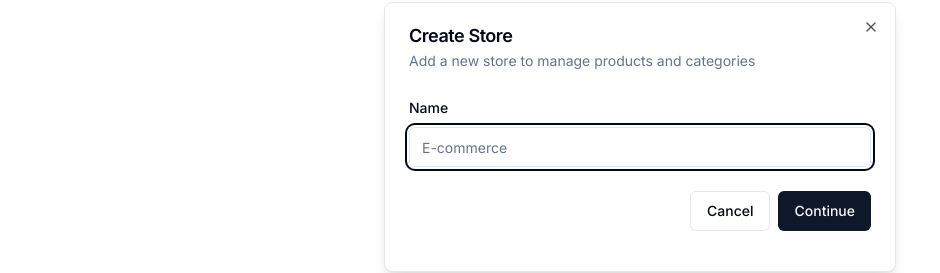
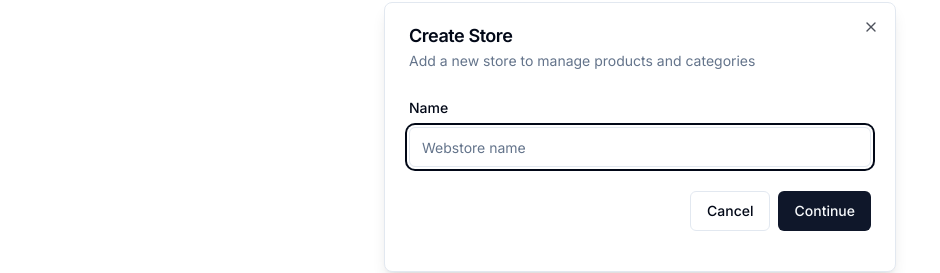
Before and after one commit to maverick4200/StoreWeb, a Next.js app in the folder ecommerce-admin/: page / in a window 1280 px wide. Shown: the part 263-536 px from the top of the page, without its empty margins (0-940 px from the left). Built offline with nearby package versions, Linux system fonts and the light colour scheme.

Commit message:
Added error catching when store is being loaded.

```diff
--- a/ecommerce-admin/components/modals/store-modal.tsx
+++ b/ecommerce-admin/components/modals/store-modal.tsx
@@ -1,5 +1,6 @@
 "use client";
 
+import axios from 'axios';
 import * as z from "zod";
 import { useForm } from "react-hook-form";
 import { zodResolver } from "@hookform/resolvers/zod"
@@ -9,6 +10,7 @@ import { Modal } from "@/components/ui/modal";
 import { Form, FormControl, FormField, FormItem, FormLabel, FormMessage } from "@/components/ui/form";
 import { Input } from "@/components/ui/input";
 import { Button } from "@/components/ui/button";
+import { useState } from "react";
 
 const formSchema = z.object({
     name: z.string().min(1),
@@ -16,6 +18,8 @@ const formSchema = z.object({
 
 export const StoreModal = () => {
     const storeModal = useStoreModal();
+
+    const [loading, setLoading] = useState(false);
 
     const form = useForm<z.infer<typeof formSchema>>({
         resolver: zodResolver(formSchema),
@@ -25,7 +29,17 @@ export const StoreModal = () => {
     });
 
     const onsubmit = async (values: z.infer<typeof formSchema>) => {
-        console.log(values);
+     try {
+        setLoading(true);
+
+     const response = await axios.post('/api/stores', values);
+
+     console.log(response.data);
+     } catch (error) {
+        console.log(error);
+     } finally {
+        setLoading(false);
+     }
     }
 
     return (
@@ -46,7 +60,7 @@ export const StoreModal = () => {
                                 <FormItem>
                                     <FormLabel>Name</FormLabel>
                                     <FormControl>
-                                        <Input placeholder="E-commerce" {...field}  />
+                                        <Input disabled={loading} placeholder="Webstore name" {...field}  />
                                     </FormControl>
                                     <FormMessage />
                                 </FormItem>
@@ -54,10 +68,11 @@ export const StoreModal = () => {
                             />
                             <div className="pt-6 space-x-2 flex items center justify-end w-full">
                                 <Button variant="outline"
+                                disabled={loading}
                                 onClick={storeModal.onClose}>
                                     Cancel
                                 </Button>
-                                <Button>Continue</Button>
+                                <Button disabled={loading} type="submit">Continue</Button>
                             </div>
                        </form>
                     </Form>
--- a/ecommerce-admin/package.json
+++ b/ecommerce-admin/package.json
@@ -19,6 +19,7 @@
     "@types/react": "18.2.21",
     "@types/react-dom": "18.2.7",
     "autoprefixer": "10.4.15",
+    "axios": "^1.5.0",
     "class-variance-authority": "^0.7.0",
     "clsx": "^2.0.0",
     "eslint": "8.48.0",
@@ -29,6 +30,7 @@
     "react": "18.2.0",
     "react-dom": "18.2.0",
     "react-hook-form": "^7.46.1",
+    "react-hot-toast": "^2.4.1",
     "tailwind-merge": "^1.14.0",
     "tailwindcss-animate": "^1.0.7",
     "typescript": "5.2.2",
```
Also changed, not shown: 1 other file (tests, documents, lock files or other folders).
